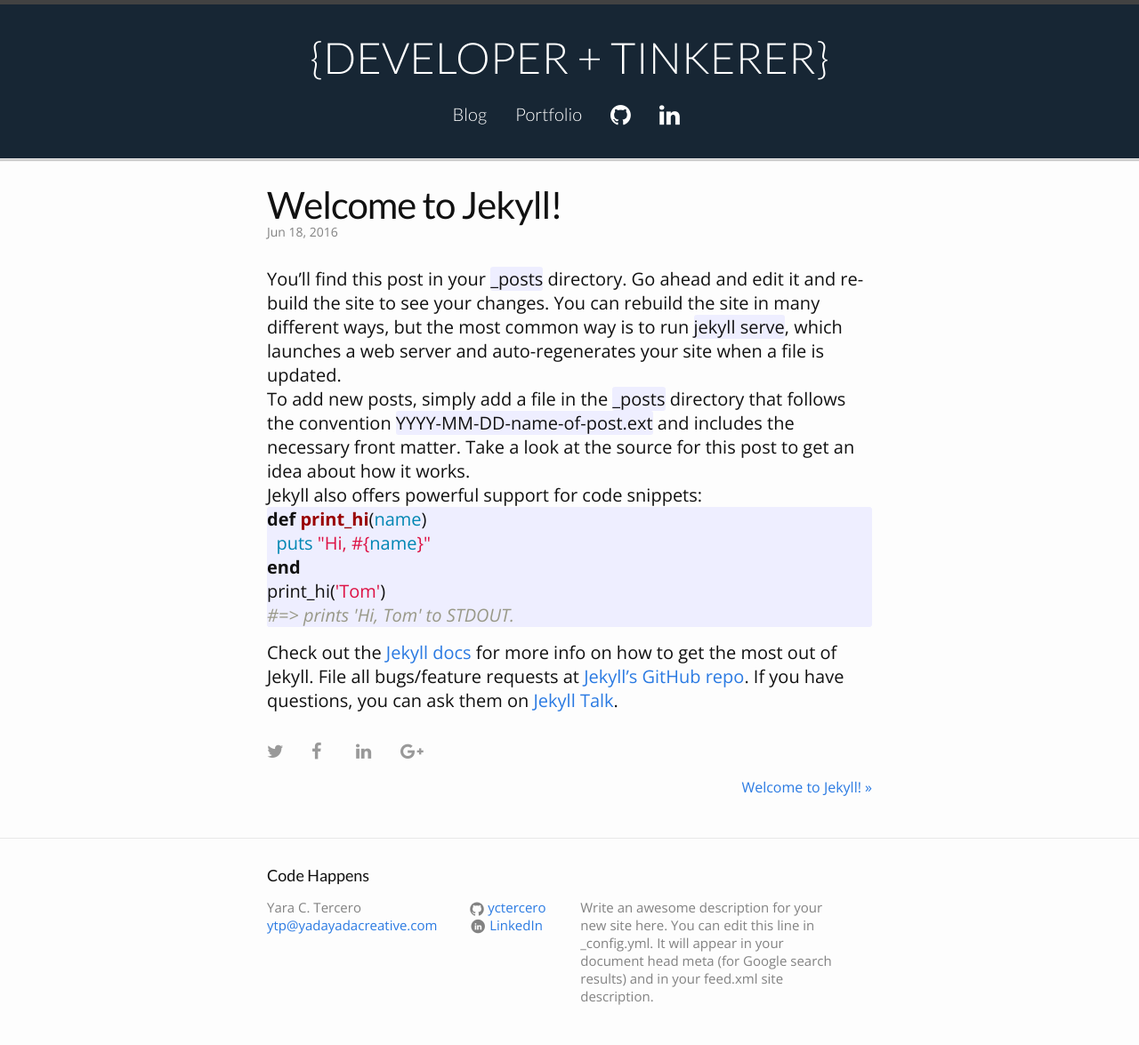
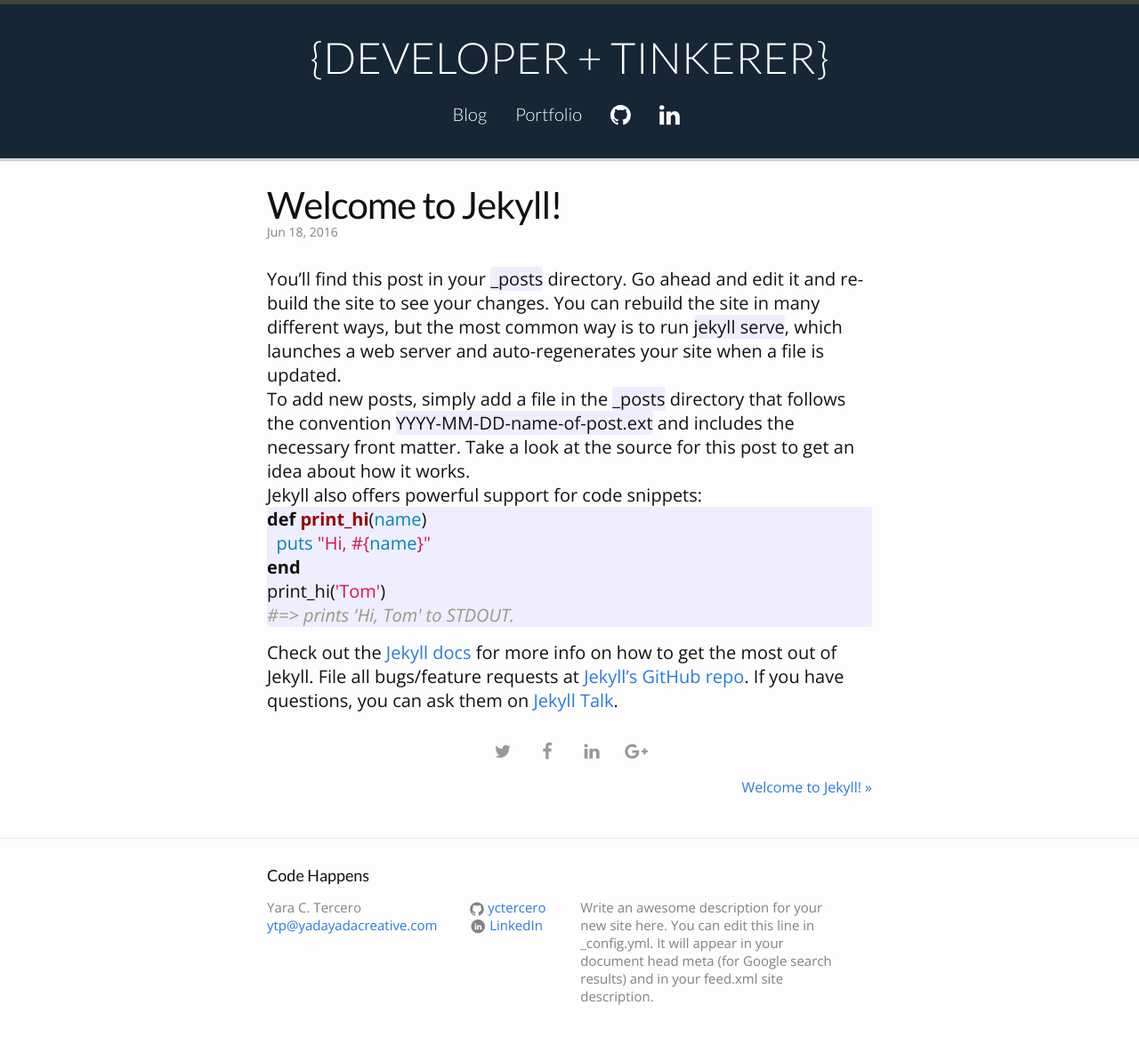
Before and after one commit to yctercero/yctercero.github.io, a Jekyll site: the page built from _posts/2016-06-17-welcome-to-jekyll.markdown, in a window 1280 px wide. Shown: the whole page at 89% size. Built offline with Jekyll 4.4.1, drawn with Linux system fonts in a browser that asks for light colours.

Commit message:
tweaking share css

```diff
--- a/css/main.scss
+++ b/css/main.scss
@@ -220,6 +220,11 @@ body > header .fa{
   float: right;
 }
 
+.share-page{
+  width: 200px;
+  margin: 0 auto;
+}
+
 .share-page .fa{
   color: #999;
 }
@@ -227,6 +232,7 @@ body > header .fa{
 .share-page li{
   float: left;
   width: 50px;
+  text-align: center;
 }
 
 
```
